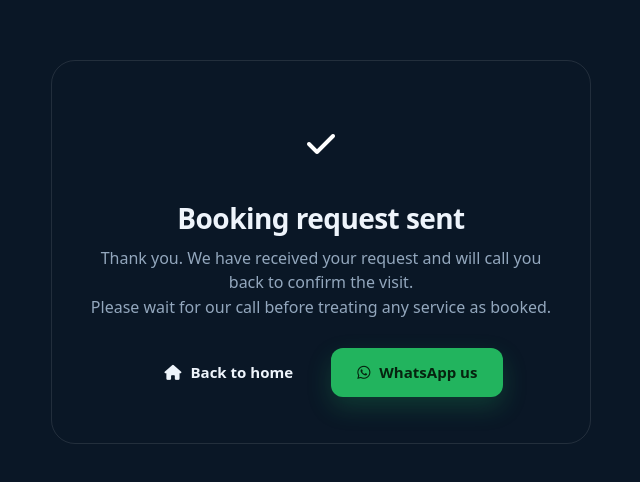
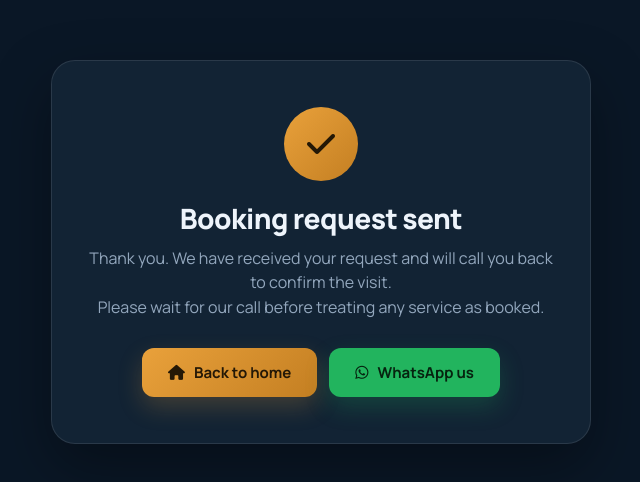
Before and after one commit to AKASH991833/anshaircool.com, a website: page thank-you.html in a window 1280 px wide. Shown: the part 148-630 px from the top of the page, without its empty margins (319-959 px from the left). Drawn offline with Linux system fonts and the light colour scheme.

Commit message:
Navy Premium redesign - thank you page
Updated styles for the thank you page and modified button colors.

```diff
--- a/thank-you.html
+++ b/thank-you.html
@@ -2,14 +2,14 @@
 <title>Booking request sent | Ansh Air Cool</title>
 <meta name="description" content="Your booking request has been sent to Ansh Air Cool, Mulund West, Mumbai. We will call you back to confirm.">
 <link rel="preconnect" href="https://fonts.googleapis.com"><link rel="preconnect" href="https://fonts.gstatic.com" crossorigin>
-<link href="https://fonts.googleapis.com/css2?family=Plus+Jakarta+Sans:wght@400;500;600;700;800&family=Sora:wght@600;700;800&display=swap" rel="stylesheet">
+<link href="https://fonts.googleapis.com/css2?family=Fraunces:ital,opsz,wght@0,9..144,600;1,9..144,600&family=Manrope:wght@400;500;600;700;800&display=swap" rel="stylesheet">
 <link rel="stylesheet" href="https://cdn.jsdelivr.net/npm/@fortawesome/fontawesome-free@6.4.0/css/all.min.css">
 <link rel="stylesheet" href="site.css">
 <script>try{var t=localStorage.getItem('theme');if(t)document.documentElement.dataset.theme=t}catch(e){}</script>
 <style>
 .ty{min-height:100vh;display:grid;place-items:center;padding:40px 20px;background:var(--bg)}
-.tyc{background:var(--surface);border:1px solid var(--line);border-radius:24px;box-shadow:var(--sh2);max-width:540px;width:100%;padding:46px 36px;text-align:center}
-.tick{width:74px;height:74px;border-radius:50%;background:linear-gradient(135deg,var(--brand),var(--brand2));color:#fff;display:grid;place-items:center;font-size:2rem;margin:0 auto 22px}
+.tyc{background:var(--panel);border:1px solid var(--line);border-radius:24px;box-shadow:var(--card-sh);max-width:540px;width:100%;padding:46px 36px;text-align:center}
+.tick{width:74px;height:74px;border-radius:50%;background:linear-gradient(135deg,var(--gold),var(--gold-d));color:#241806;display:grid;place-items:center;font-size:2rem;margin:0 auto 22px}
 .tyc h1{font-size:1.75rem;margin-bottom:12px}
 .tyc p{color:var(--muted)}
 .tyc .cta{display:flex;gap:12px;justify-content:center;flex-wrap:wrap;margin:28px 0 0}
@@ -20,6 +20,6 @@
 <h1>Booking request sent</h1>
 <p>Thank you. We have received your request and will call you back to confirm the visit.</p>
 <p>Please wait for our call before treating any service as booked.</p>
-<div class="cta"><a class="btn btn-p" href="/"><i class="fa-solid fa-house"></i> Back to home</a><a class="btn btn-w" href="https://wa.me/919819104977?text=Hi%20Ansh%20Air%20Cool%2C%20I%20just%20sent%20a%20booking%20request" target="_blank" rel="noopener"><i class="fa-brands fa-whatsapp"></i> WhatsApp us</a></div>
+<div class="cta"><a class="btn btn-g" href="/"><i class="fa-solid fa-house"></i> Back to home</a><a class="btn btn-w" href="https://wa.me/919819104977?text=Hi%20Ansh%20Air%20Cool%2C%20I%20just%20sent%20a%20booking%20request" target="_blank" rel="noopener"><i class="fa-brands fa-whatsapp"></i> WhatsApp us</a></div>
 </div></main>
 </body></html>
```
